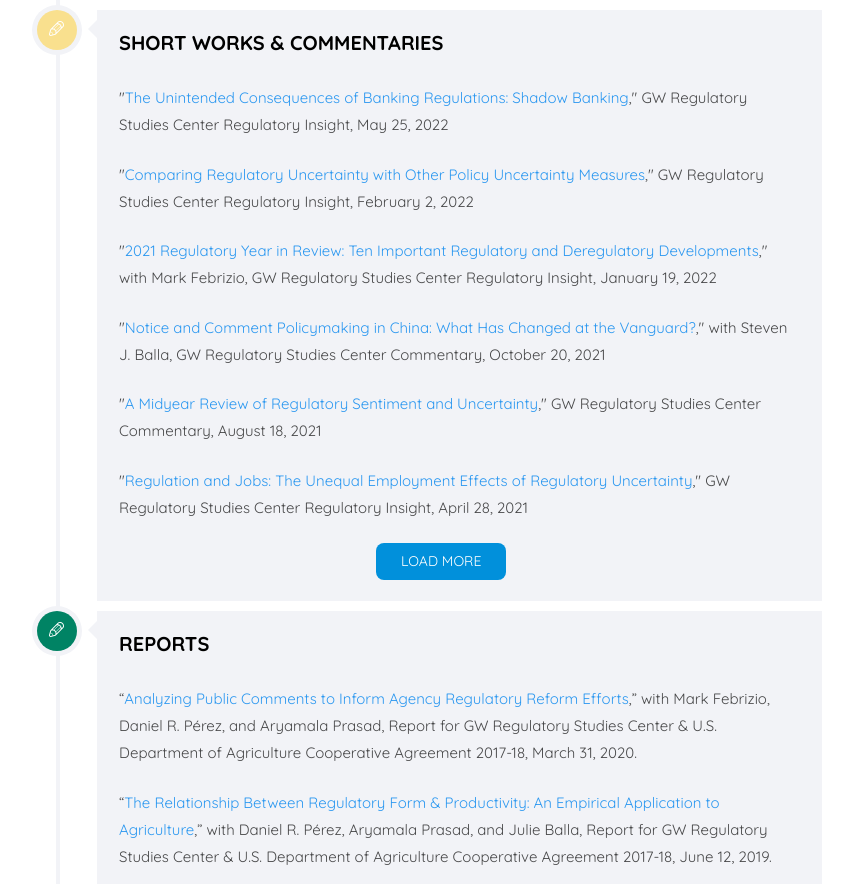
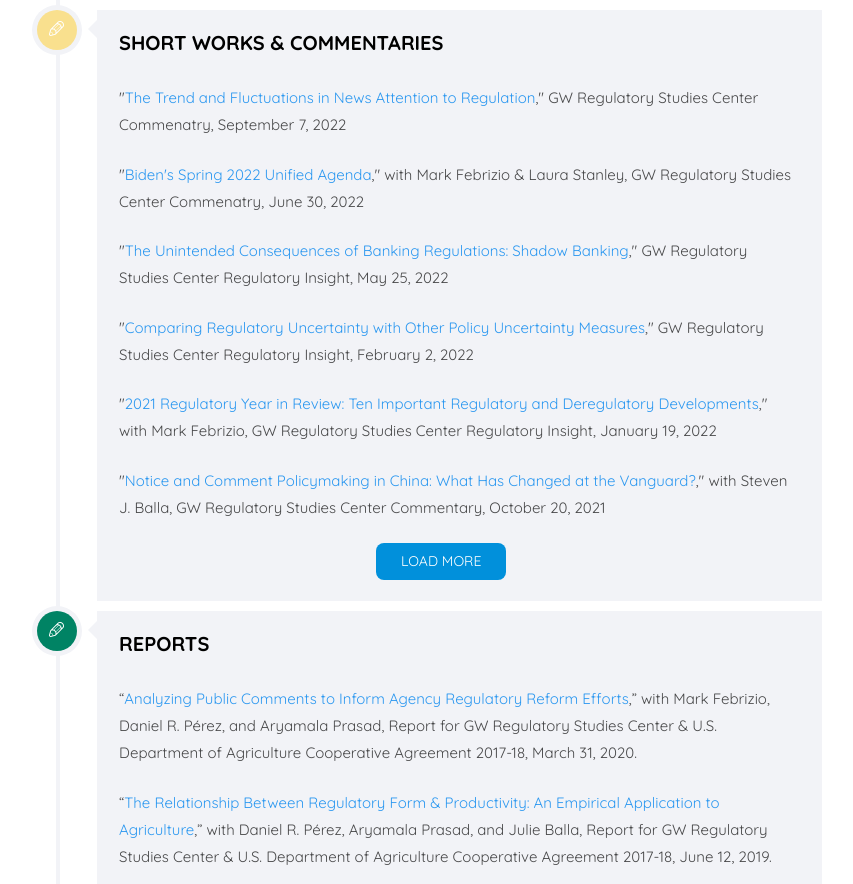
Before and after one commit to zhoudanxie/zhoudanxie.github.io, a plain HTML site: page index.html in a window 1280 px wide. Shown: the part 2551-3435 px from the top of the page, without its empty margins (366-1219 px from the left). Drawn offline with nearby package versions, Linux system fonts and the light colour scheme; files whose address does not match are found by name; a web font is replaced by a local one.

Commit message:
Update index.html

```diff
--- a/index.html
+++ b/index.html
@@ -206,14 +206,16 @@ Copyright &copy;<script>document.write(new Date().getFullYear());</script> All r
 					               </div>
 					               <div class="timeline-label">
 					               	<h2>SHORT WORKS & COMMENTARIES</h2>
+									  <p>"<a href="https://regulatorystudies.columbian.gwu.edu/trend-and-fluctuations-news-attention-regulation" target="_blank">The Trend and Fluctuations in News Attention to Regulation</a>," GW Regulatory Studies Center Commenatry, September 7, 2022</p>
+									  <p>"<a href="https://regulatorystudies.columbian.gwu.edu/bidens-spring-2022-unified-agenda" target="_blank">Biden's Spring 2022 Unified Agenda</a>," with Mark Febrizio & Laura Stanley, GW Regulatory Studies Center Commenatry, June 30, 2022</p>
 									  <p>"<a href="https://regulatorystudies.columbian.gwu.edu/unintended-consequences-banking-regulations-shadow-banking" target="_blank">The Unintended Consequences of Banking Regulations: Shadow Banking</a>," GW Regulatory Studies Center Regulatory Insight, May 25, 2022</p>
 									  <p>"<a href="https://regulatorystudies.columbian.gwu.edu/comparing-regulatory-uncertainty-other-policy-uncertainty-measures" target="_blank">Comparing Regulatory Uncertainty with Other Policy Uncertainty Measures</a>," GW Regulatory Studies Center Regulatory Insight, February 2, 2022</p>
 									  <p>"<a href="https://regulatorystudies.columbian.gwu.edu/2021-regulatory-year-review" target="_blank">2021 Regulatory Year in Review: Ten Important Regulatory and Deregulatory Developments</a>," with Mark Febrizio, GW Regulatory Studies Center Regulatory Insight, January 19, 2022</p>
 									  <p>"<a href="https://regulatorystudies.columbian.gwu.edu/notice-and-comment-policymaking-china" target="_blank">Notice and Comment Policymaking in China: What Has Changed at the Vanguard?</a>," with Steven J. Balla, GW Regulatory Studies Center Commentary, October 20, 2021</p>
+
+									  <span class="loadmore" id="more1">
 									  <p>"<a href="https://regulatorystudies.columbian.gwu.edu/midyear-review-regulatory-sentiment-and-uncertainty" target="_blank">A Midyear Review of Regulatory Sentiment and Uncertainty</a>," GW Regulatory Studies Center Commentary, August 18, 2021</p>
 									  <p>"<a href="https://regulatorystudies.columbian.gwu.edu/regulation-and-jobs" target="_blank">Regulation and Jobs: The Unequal Employment Effects of Regulatory Uncertainty</a>," GW Regulatory Studies Center Regulatory Insight, April 28, 2021</p>
-
-									  <span class="loadmore" id="more1">
 					                  <p>"<a href="https://regulatorystudies.columbian.gwu.edu/regulatory-sentiment-and-uncertainty-under-trump-administration" target="_blank">Regulatory Sentiment and Uncertainty under the Trump Administration</a>," GW Regulatory Studies Center Commentary, February 10, 2021</p>
 									  <p>“<a href="https://regulatorystudies.columbian.gwu.edu/2020-regulatory-year-review" target="_blank">2020 Regulatory Year in Review: Ten Important Regulatory and Deregulatory Developments</a>,” with Mark Febrizio, GW Regulatory Studies Center Regulatory Insight, January 13, 2021.</p>
 					                  <p>"<a href="https://regulatorystudies.columbian.gwu.edu/new-regulationsgov-api" target="_blank">Public Commenting with the New Regulations.gov API</a>," GW Regulatory Studies Center Commentary, September 9, 2020</p>
```
